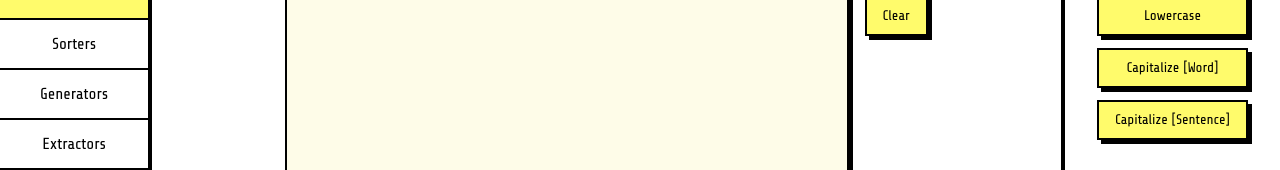
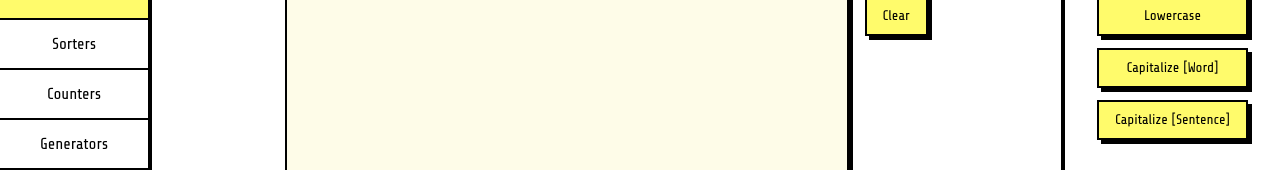
Before and after one commit to shehjaddev/textq, a Next.js app: page / in a window 1280 px wide. Shown: the part 148-318 px from the top of the page. Built offline with nearby package versions, Linux system fonts and the light colour scheme.

Commit message:
feat: add counters and two new sorters

```diff
--- a/app/components/sidebar.tsx
+++ b/app/components/sidebar.tsx
@@ -16,6 +16,10 @@ const toolCollections = [
   {
     name: "Sorters",
     value: "sorters",
+  },
+  {
+    name: "Counters",
+    value: "counters",
   },
   {
     name: "Generators",
--- a/app/page.tsx
+++ b/app/page.tsx
@@ -9,11 +9,19 @@ import {
   makeUppercase,
 } from "@/lib/tools/converters";
 import {
+  countCharacters,
+  countLines,
+  countSentences,
+  countWords,
+} from "@/lib/tools/counters";
+import {
   makeAscendingLineSort,
   makeAscendingWordSort,
   makeDescendingLineSort,
   makeDescendingWordSort,
-} from "@/lib/tools/sorter";
+  makeReverseLine,
+  makeShuffle,
+} from "@/lib/tools/sorters";
 import { Fragment, useState } from "react";
 import { Sidebar } from "./components/sidebar";
 
@@ -25,7 +33,7 @@ export default function Home() {
     setText(event.target.value);
   };
 
-  const transformText = (fn: (text: string) => string) => {
+  const apply = (fn: (text: string) => string) => {
     setText(fn(text));
   };
 
@@ -59,27 +67,21 @@ export default function Home() {
         <div className="space-y-3">
           {toolset === "converters" && (
             <Fragment>
-              <Button
-                className="w-full"
-                onClick={() => transformText(makeUppercase)}
-              >
+              <Button className="w-full" onClick={() => apply(makeUppercase)}>
                 Uppercase
               </Button>
-              <Button
-                className="w-full"
-                onClick={() => transformText(makeLowercase)}
-              >
+              <Button className="w-full" onClick={() => apply(makeLowercase)}>
                 Lowercase
               </Button>
               <Button
                 className="w-full"
-                onClick={() => transformText(makeCapitalizeWord)}
+                onClick={() => apply(makeCapitalizeWord)}
               >
                 Capitalize [Word]
               </Button>
               <Button
                 className="w-full"
-                onClick={() => transformText(makeCapitalizeSentence)}
+                onClick={() => apply(makeCapitalizeSentence)}
               >
                 Capitalize [Sentence]
               </Button>
@@ -89,27 +91,49 @@ export default function Home() {
             <Fragment>
               <Button
                 className="w-full"
-                onClick={() => transformText(makeAscendingWordSort)}
+                onClick={() => apply(makeAscendingWordSort)}
               >
                 Ascending [Word]
               </Button>
               <Button
                 className="w-full"
-                onClick={() => transformText(makeDescendingWordSort)}
+                onClick={() => apply(makeDescendingWordSort)}
               >
                 Descending [Word]
               </Button>
               <Button
                 className="w-full"
-                onClick={() => transformText(makeAscendingLineSort)}
+                onClick={() => apply(makeAscendingLineSort)}
               >
                 Ascending [Line]
               </Button>
               <Button
                 className="w-full"
-                onClick={() => transformText(makeDescendingLineSort)}
+                onClick={() => apply(makeDescendingLineSort)}
               >
                 Descending [Line]
+              </Button>
+              <Button className="w-full" onClick={() => apply(makeReverseLine)}>
+                Reverse [Line]
+              </Button>
+              <Button className="w-full" onClick={() => apply(makeShuffle)}>
+                Shuffle
+              </Button>
+            </Fragment>
+          )}
+          {toolset === "counters" && (
+            <Fragment>
+              <Button className="w-full" onClick={() => apply(countCharacters)}>
+                Characters
+              </Button>
+              <Button className="w-full" onClick={() => apply(countWords)}>
+                Words
+              </Button>
+              <Button className="w-full" onClick={() => apply(countSentences)}>
+                Sentences
+              </Button>
+              <Button className="w-full" onClick={() => apply(countLines)}>
+                Lines
               </Button>
             </Fragment>
           )}
--- /dev/null
+++ b/lib/tools/counters.ts
@@ -0,0 +1,25 @@
+export const countCharacters = (text: string) =>
+  text
+    .replace(/\s+/g, "")
+    .replace(/[^a-zA-Z0-9]/g, "")
+    .length.toString() + " characters";
+
+export const countWords = (text: string) =>
+  text
+    .replace(/\s+/g, " ")
+    .split(" ")
+    .filter((word) => word !== "")
+    .length.toString() + " words";
+
+export const countSentences = (text: string) =>
+  text
+    .replace(/\s+/g, " ")
+    .split(".")
+    .filter((sentence) => sentence !== "")
+    .length.toString() + " sentences";
+
+export const countLines = (text: string) =>
+  text
+    .split("\n")
+    .filter((line) => line.trim() !== "")
+    .length.toString() + " lines";
--- a/lib/tools/sorter.ts
+++ b/lib/tools/sorters.ts
@@ -16,12 +16,27 @@ export const makeAscendingLineSort = (text: string) =>
   text
     .split("\n")
     .sort((a, b) => a.localeCompare(b, undefined, { sensitivity: "base" }))
-    .join("\n\n")
+    .join("\n")
     .replace(/^\n+|\n+$/g, "");
 
 export const makeDescendingLineSort = (text: string) =>
   text
     .split("\n")
     .sort((a, b) => b.localeCompare(a, undefined, { sensitivity: "base" }))
-    .join("\n\n")
+    .join("\n")
     .replace(/^\n+|\n+$/g, "");
+
+export const makeReverseLine = (text: string) =>
+  text.split("\n").reverse().join("\n");
+
+export const makeShuffle = (text: string) =>
+  text
+    .split("\n")
+    .map((line) =>
+      line
+        .split(" ")
+        .sort(() => Math.random() - 0.5)
+        .join(" ")
+    )
+    .sort(() => Math.random() - 0.5)
+    .join("\n");
```
